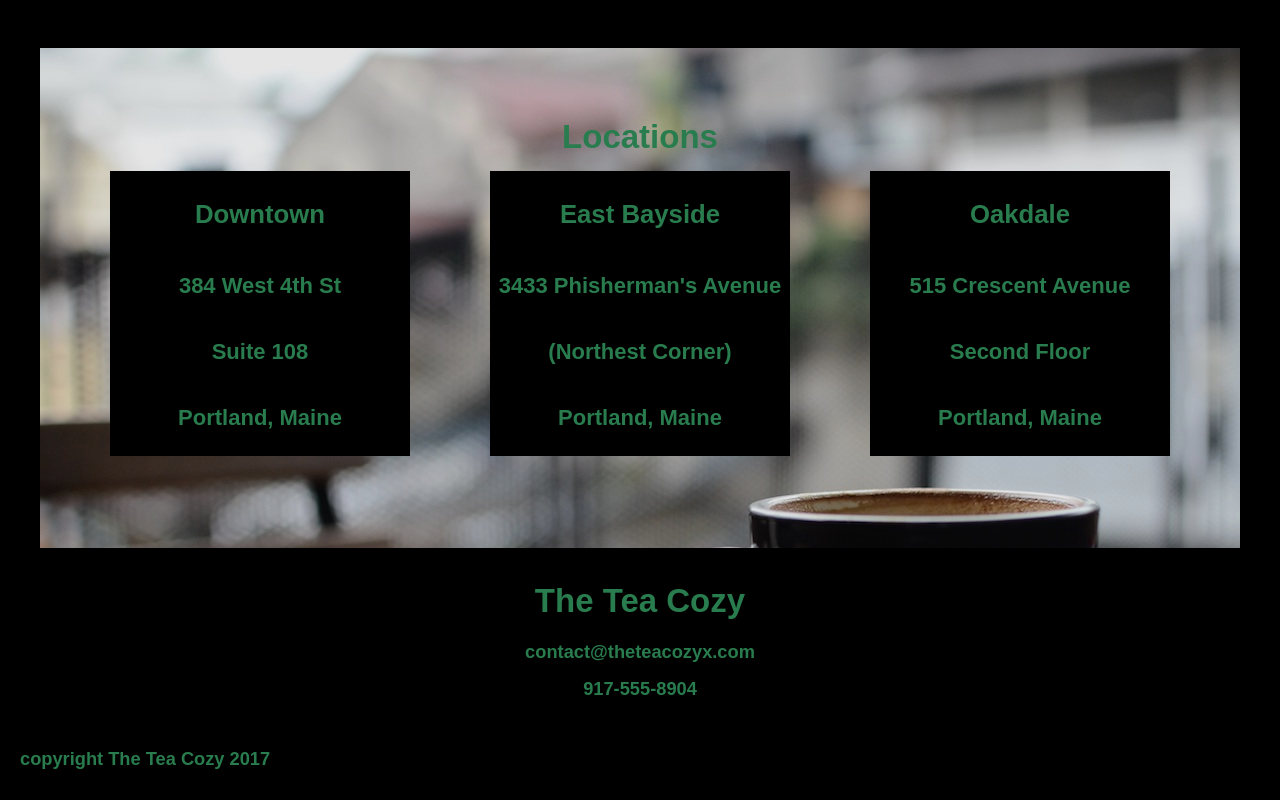
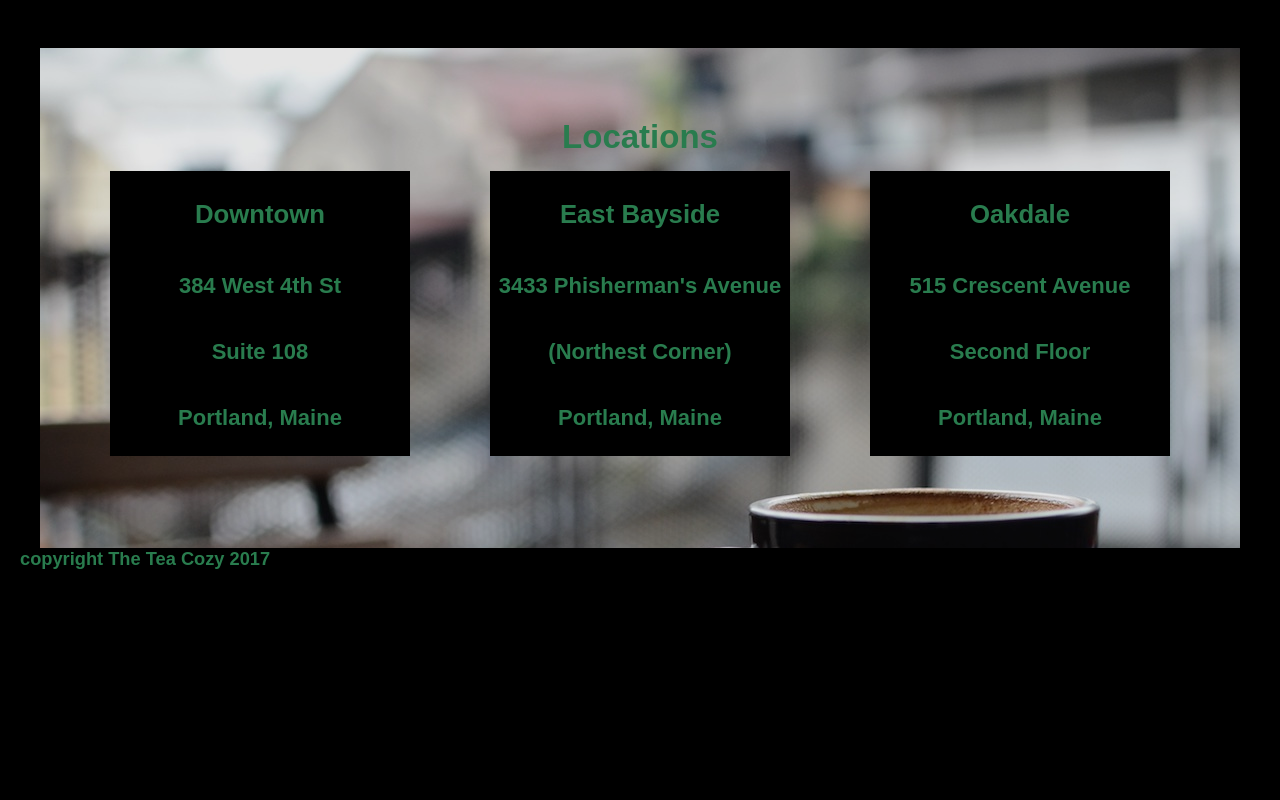
Before and after one commit to Mashasi1/Tea-Cozy, a plain HTML site: page index.html in a window 1280 px wide. Shown: the part 1406-2206 px from the top of the page. After the commit the page ends 2006 px from the top, so only its background shows below. Drawn offline with Linux system fonts and the light colour scheme.

Commit message:
Removed section.

```diff
--- a/index.html
+++ b/index.html
@@ -120,17 +120,6 @@
 
 <!-- Contact-section -->
 
-    <div class="contact-container">
-        <section class="contact-section">
-            <div class="contacts">
-                <h2>The Tea Cozy</h2>
-                <h5>contact@theteacozyx.com</h5>
-                <h5>917-555-8904</h5>
-            </div>
-        </section>
-    </div>
-
-
 <!-- Footer -->
 
     <div class="container-footer">
```
